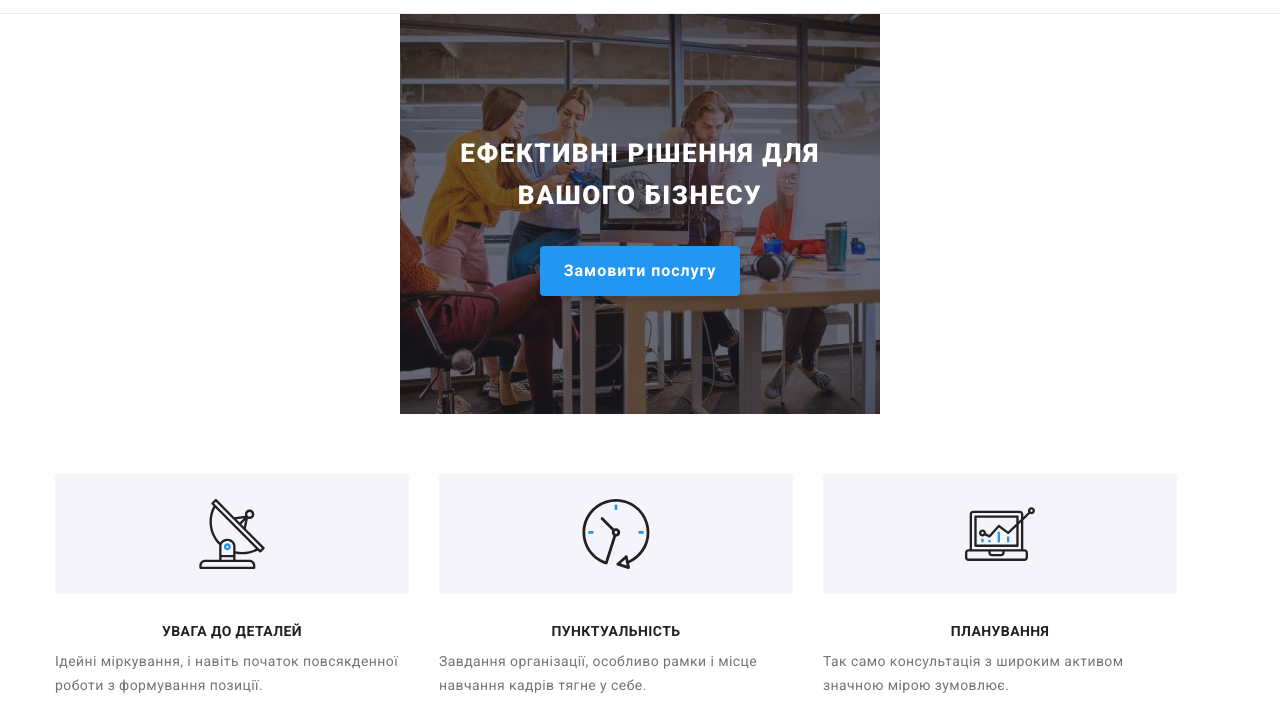
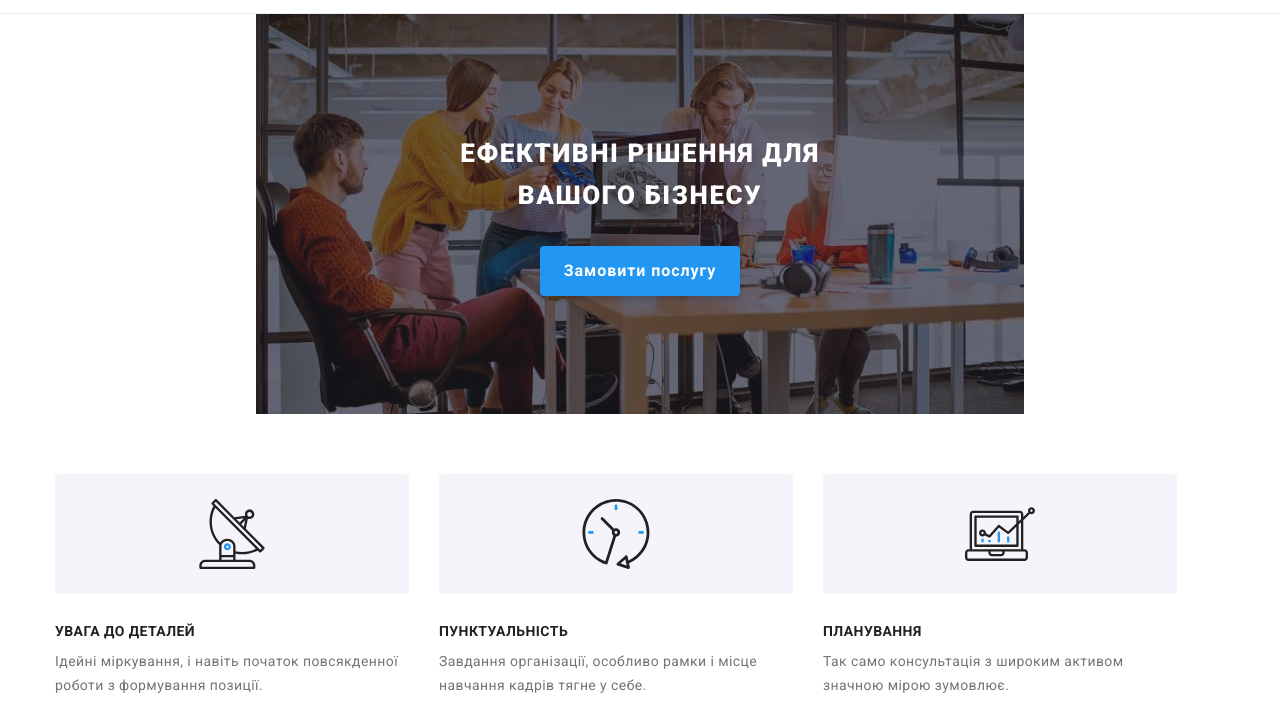
Before and after one commit to AndriiRod/goit-markup-hw-08, a plain HTML site: page index.html in a window 1280 px wide. Shown: the part 91-800 px from the top of the page. Drawn offline with nearby package versions, Linux system fonts and the light colour scheme.

Commit message:
ready tablet

```diff
--- a/sass/_media.scss
+++ b/sass/_media.scss
@@ -2,6 +2,9 @@
   .contact,
   .menu {
     display: none;
+  }
+  .particular__subtitle {
+    text-align: center;
   }
 }
 
@@ -12,6 +15,15 @@
 }
 
 @include tab {
+  .hero {
+    max-width: 768px;
+    background-image: linear-gradient(rgba(47, 48, 58, 0.4), rgba(47, 48, 58, 0.4)),
+      url(../images/hero/header_tab_bg@1x.jpg);
+    @include retina {
+      background-image: linear-gradient(rgba(47, 48, 58, 0.4), rgba(47, 48, 58, 0.4)),
+        url(../images/hero/header_tab_bg@2x.jpg);
+    }
+  }
   .header__wrap-bar {
     > .menu-btn {
       display: none;
--- a/sass/components/_particular.scss
+++ b/sass/components/_particular.scss
@@ -30,7 +30,6 @@
     line-height: 1.14;
     letter-spacing: 0.03em;
 
-    text-align: center;
     text-transform: uppercase;
     color: $main-text-color;
   }
```
Also changed, not shown: css/main.css, css/main.min.css, 2 other files.
